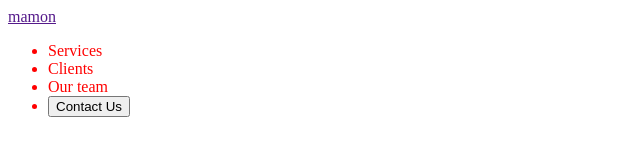
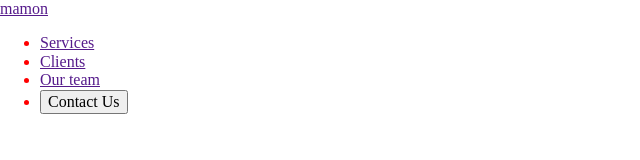
Before and after one commit to andelieqa/mamon, a plain HTML site: page index.html in a window 1280 px wide. Shown: the whole page, without its empty margins (0-640 px from the left). Drawn offline with nearby package versions, Linux system fonts and the light colour scheme.

Commit message:
added normalize css cdn

```diff
--- a/index.html
+++ b/index.html
@@ -5,6 +5,7 @@
   <meta name="viewport" content="width=device-width, initial-scale=1.0">
   <meta http-equiv="X-UA-Compatible" content="ie=edge">
   <title>Mamon</title>
+  <link rel="stylesheet" href="https://cdnjs.cloudflare.com/ajax/libs/normalize/8.0.1/normalize.min.css">
   <link rel="stylesheet" href="css/style.css">
 </head>
 <body>
@@ -14,10 +15,10 @@
     </div>
     <nav>
       <ul class="nav">
-      <li>Services</li>
-      <li>Clients</li>
-      <li>Our team</li>
-      <li><button>Contact Us</button></li>
+      <li><a href="">Services</a></li>
+      <li><a href="">Clients</a></li>
+      <li><a href="">Our team</a></li>
+      <li><button type="button">Contact Us</button></li>
       </ul>
     </nav>
   </header>
```
